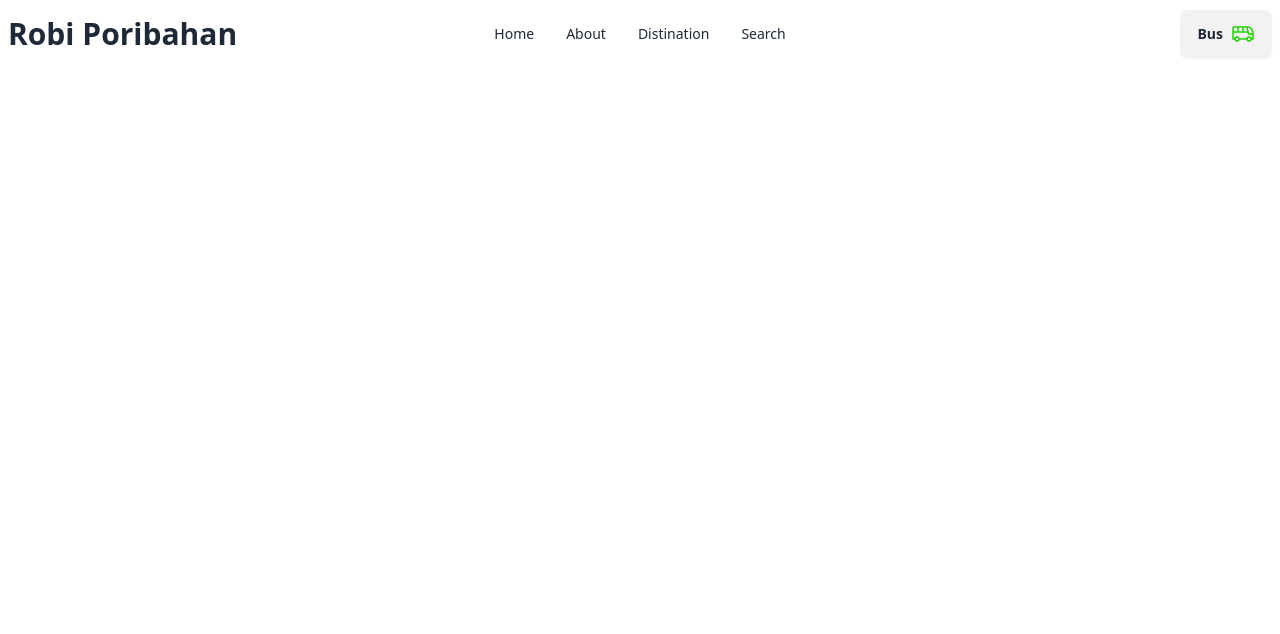
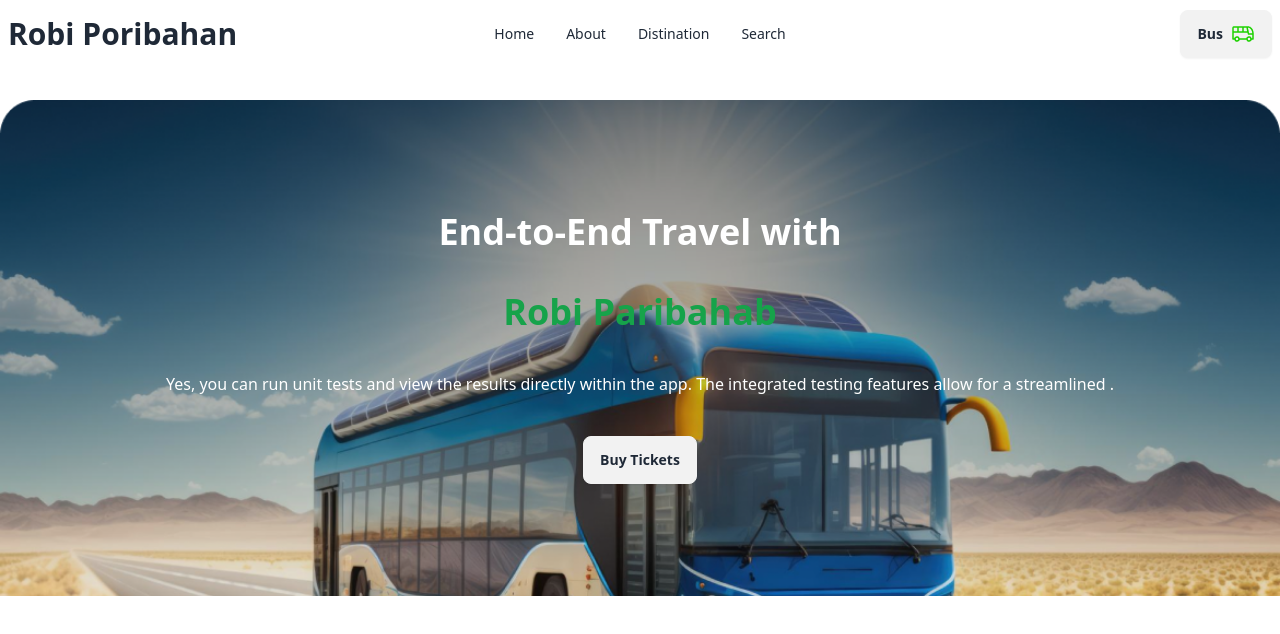
Before and after one commit to mozzammelrobi/ticket-claculation-project, a plain HTML site: page index.html in a window 1280 px wide. Drawn offline with nearby package versions, Linux system fonts and the light colour scheme.

Commit message:
banner section addeded

```diff
--- a/index.html
+++ b/index.html
@@ -12,7 +12,7 @@
 
 <body>
     <header class="container mx-auto">
-        <nav>
+        <nav class="mb-8">
             <div class="navbar bg-base-100">
                 <div class="navbar-start">
                   <div class="dropdown">
@@ -50,6 +50,18 @@
                 </div>
               </div>
         </nav>
+        <!-- banner sectioln -->
+        <section class="container mx-auto bg-[url('../images/banner.png')] py-28 bg-cover">
+            <div class="flex flex-col justify-center
+            items-center gap-10">
+                <h1 class="text-white text-4xl font-extrabold">End-to-End Travel with </h1>
+                <h1 class="text-4xl font-bold text-green-600">Robi Paribahab</h1>
+                <p class="text-white text-center">Yes, you can run unit tests and view the results directly within the app. The
+                    integrated testing features allow for a streamlined .</p>
+                 <button class="btn hover:bg-green-400 hover:text-white"> Buy Tickets</button>
+
+            </div>
+        </section>
     </header>
     <main>
 
```
